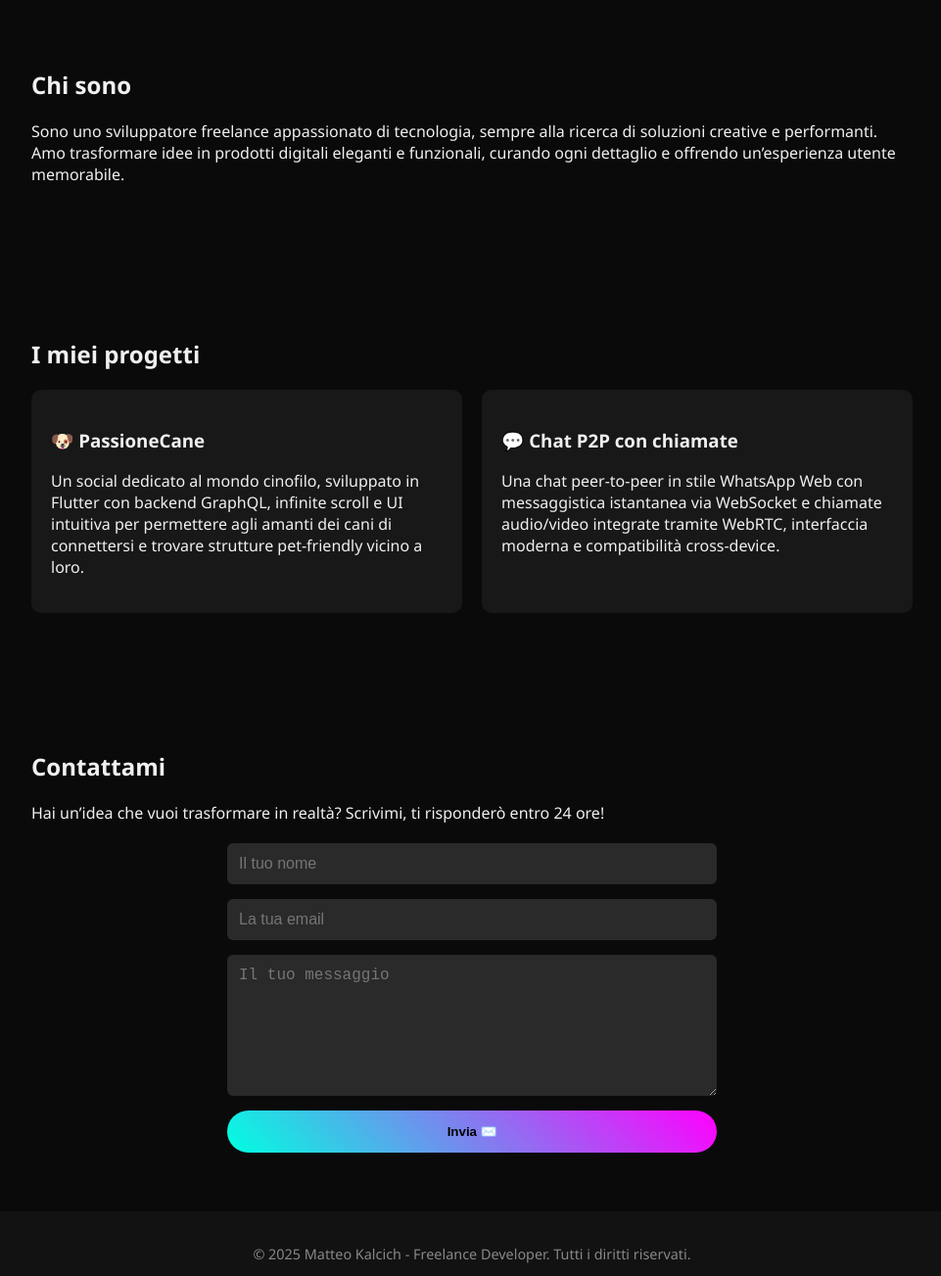
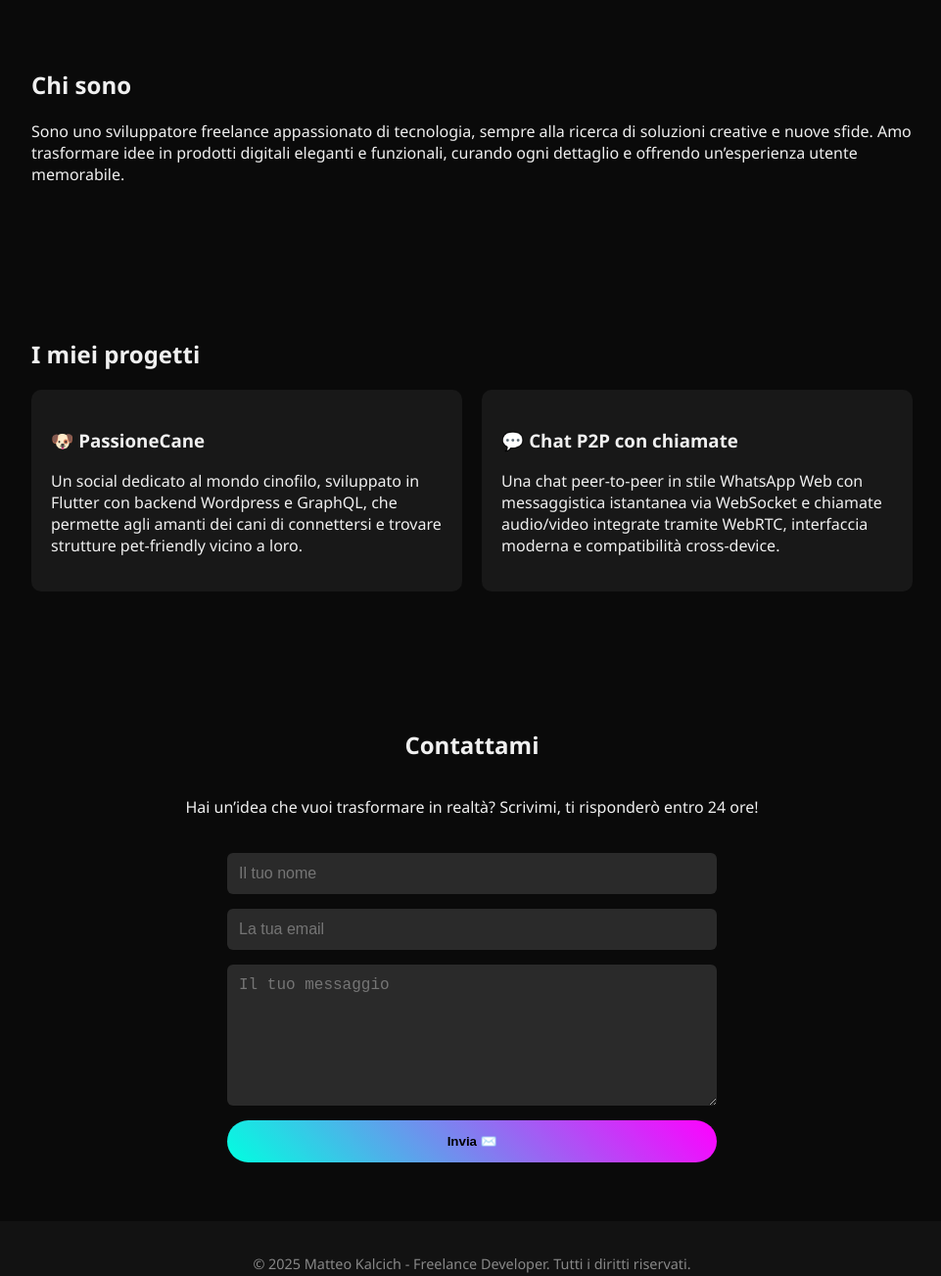
Before and after one commit to matteokalcich/Portfolio, a plain HTML site: page index.html in a window 1280 px wide. Shown: the part 560-1863 px from the top of the page at 98% size, without its empty margins (158-1119 px from the left). Drawn offline with Linux system fonts and the light colour scheme.

Commit message:
adjusted centereed form

```diff
--- a/index.html
+++ b/index.html
@@ -26,7 +26,7 @@
 
   <section id="about">
     <h2>Chi sono</h2>
-    <p>Sono uno sviluppatore freelance appassionato di tecnologia, sempre alla ricerca di soluzioni creative e performanti. Amo trasformare idee in prodotti digitali eleganti e funzionali, curando ogni dettaglio e offrendo un’esperienza utente memorabile.</p>
+    <p>Sono uno sviluppatore freelance appassionato di tecnologia, sempre alla ricerca di soluzioni creative e nuove sfide. Amo trasformare idee in prodotti digitali eleganti e funzionali, curando ogni dettaglio e offrendo un’esperienza utente memorabile.</p>
   </section>
 
   <section id="projects">
@@ -34,7 +34,7 @@
     <div class="projects-grid">
       <div class="project-card">
         <h3>🐶 PassioneCane</h3>
-        <p>Un social dedicato al mondo cinofilo, sviluppato in Flutter con backend GraphQL, infinite scroll e UI intuitiva per permettere agli amanti dei cani di connettersi e trovare strutture pet-friendly vicino a loro.</p>
+        <p>Un social dedicato al mondo cinofilo, sviluppato in Flutter con backend Wordpress e GraphQL, che permette agli amanti dei cani di connettersi e trovare strutture pet-friendly vicino a loro.</p>
       </div>
       <div class="project-card">
         <h3>💬 Chat P2P con chiamate</h3>
@@ -46,7 +46,7 @@
   <section id="contact">
     <h2>Contattami</h2>
     <p>Hai un’idea che vuoi trasformare in realtà? Scrivimi, ti risponderò entro 24 ore!</p>
-    <form action="https://formspree.io/f/tuo-form-id" method="POST">
+    <form action="https://formspree.io/f/mjkrpddk" method="POST">
       <input type="text" name="name" placeholder="Il tuo nome" required/>
       <input type="email" name="email" placeholder="La tua email" required/>
       <textarea name="message" placeholder="Il tuo messaggio" required></textarea>
--- a/style.css
+++ b/style.css
@@ -112,11 +112,18 @@ section {
   background: #222;
 }
 
+#contact {
+  display: flex;
+  flex-direction: column;
+  align-items: center;
+  text-align: center;
+}
+
 #contact form {
   display: flex;
   flex-direction: column;
   gap: 15px;
-  max-width: 500px;
+  width: 500px;
   margin: 20px auto 0;
 }
 
```
